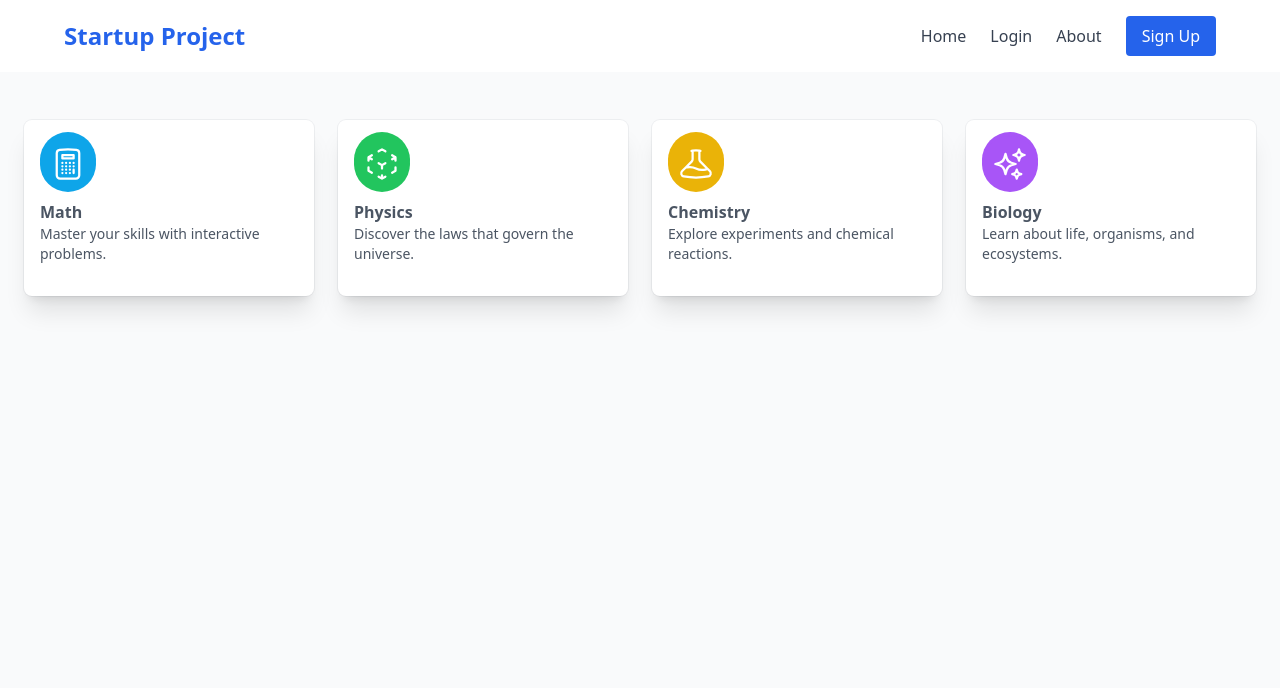
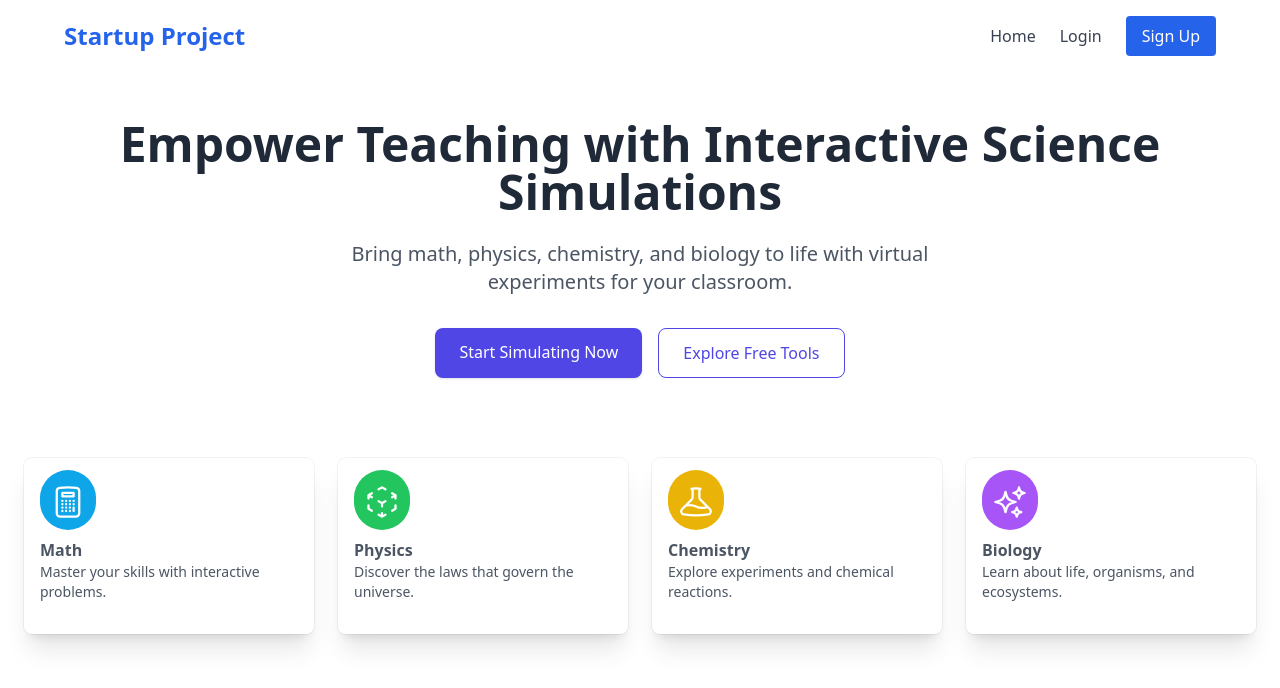
Before and after one commit to nguyenhungict/Startup-project, a React (Vite) app in the folder client/: page / in a window 1280 px wide. Shown: the top 688 px of the page. Built offline with nearby package versions, Linux system fonts and the light colour scheme.

Commit message:
add the herosection

```diff
--- /dev/null
+++ b/client/src/components/ui/herosection.tsx
@@ -0,0 +1,30 @@
+import React from 'react';
+
+const HeroSection: React.FC = () => {
+  return (
+    <section className="text-center pb-20 px-4 md:px-16 bg-white">
+      <h1 className="text-4xl md:text-5xl font-extrabold leading-tight mb-6 text-gray-800">
+        Empower Teaching with Interactive Science Simulations
+      </h1>
+      <p className="text-lg md:text-xl text-gray-600 mb-8 max-w-2xl mx-auto">
+        Bring math, physics, chemistry, and biology to life with virtual experiments for your classroom.
+      </p>
+      <div className="flex justify-center space-x-4">
+        <a
+          href="#"
+          className="bg-indigo-600 text-white px-6 py-3 rounded-lg shadow hover:bg-indigo-700 transition"
+        >
+          Start Simulating Now
+        </a>
+        <a
+          href="#"
+          className="border border-indigo-600 text-indigo-600 px-6 py-3 rounded-lg hover:bg-indigo-50 transition"
+        >
+          Explore Free Tools
+        </a>
+      </div>
+    </section>
+  );
+};
+
+export default HeroSection;
--- a/client/src/components/ui/navbar.tsx
+++ b/client/src/components/ui/navbar.tsx
@@ -16,7 +16,6 @@ export default function Navbar() {
         <nav className="hidden md:flex space-x-6 items-center">
           <Link to="/" className="text-gray-700 hover:text-blue-600">Home</Link>
           <Link to="/login" className="text-gray-700 hover:text-blue-600">Login</Link>
-          <Link to="/about" className="text-gray-700 hover:text-blue-600">About</Link>
           <button className="bg-blue-600 text-white px-4 py-2 rounded hover:bg-blue-700">
             Sign Up
           </button>
--- a/client/src/pages/Home/index.tsx
+++ b/client/src/pages/Home/index.tsx
@@ -1,10 +1,12 @@
 import React from "react";
 import SubjectCard from "../../components/ui/SubjectCard";
 import { CubeTransparentIcon, CalculatorIcon, BeakerIcon, SparklesIcon } from "@heroicons/react/24/outline";
+import HeroSection from "../../components/ui/herosection";
 
 export default function HomePage() {
   return (
-    <div className="min-h-screen bg-gray-50 py-12">
+    <div className="min-h-screen bg-white py-12">
+       <HeroSection />
       {/* Sử dụng container với max-width và center */}
       <div className="max-w-7xl mx-auto px-6">
         <div className="grid grid-cols-2 sm:grid-cols-4 gap-4 sm:gap-6 justify-items-center">
```
